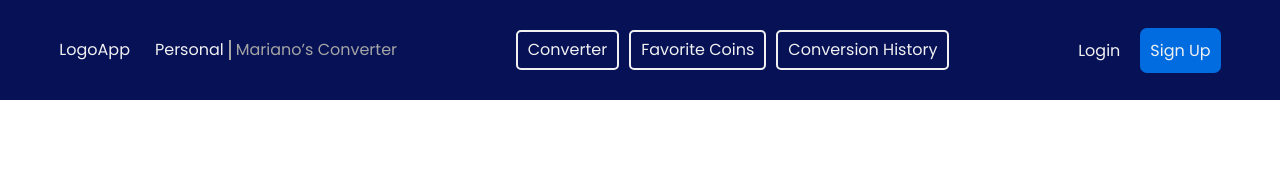
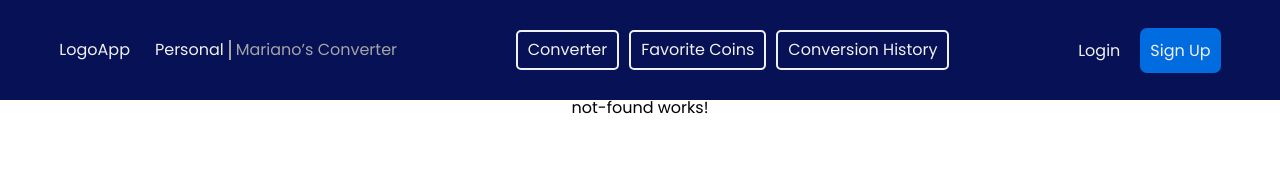
Before and after one commit to marianotravella1/CurrencyConverterFront, an Angular app: page /not-found in a window 1280 px wide. Before the commit this address led to /. Shown: the top 190 px of the page. Built offline with nearby package versions, Linux system fonts and the light colour scheme.

Commit message:
created: not-found component

```diff
--- /dev/null
+++ b/src/app/Pages/not-found/not-found.component.html
@@ -0,0 +1 @@
+<p>not-found works!</p>
```
Also changed, not shown: src/app/Pages/not-found/not-found.component.ts (added, +12 -0 lines), src/app/app.routes.ts (+10 -0 lines), src/app/Pages/not-found/not-found.component.scss (added).
